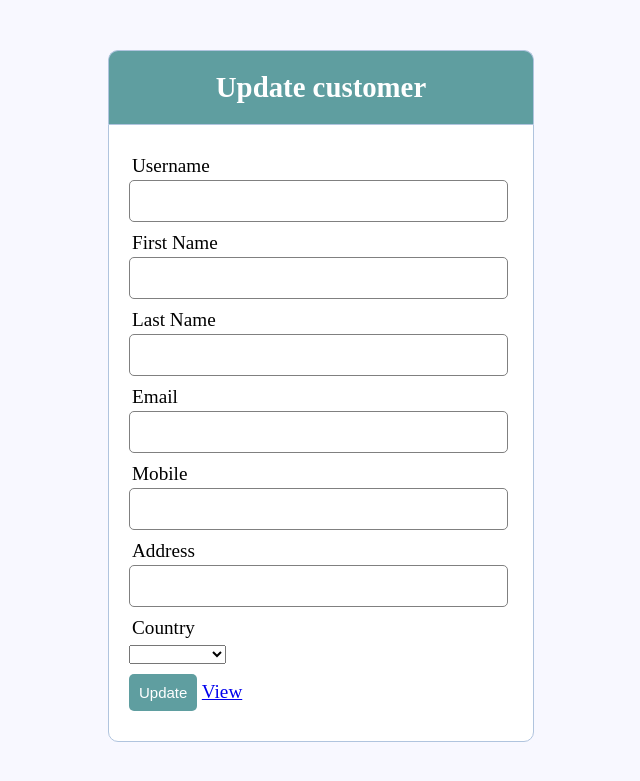
After one commit to Whourdaddy/KIT502_A2-1, a PHP site: page /php/CRUD/update_cust.php in a window 1280 px wide. The commit adds this page. Shown: the top 781 px of the page, without its empty margins (319-959 px from the left). Run offline with PHP 8.4, Linux system fonts and the light colour scheme; data that the repository does not hold is empty.

Commit message:
changes 20

```diff
--- /dev/null
+++ b/php/CRUD/update_cust.php
@@ -0,0 +1,70 @@
+<?php include('update_cust_f.php') ?>
+<!DOCTYPE html>
+<html>
+
+<head>
+        <title>Update</title>
+        <!-- <link rel="stylesheet" href="https://maxcdn.bootstrapcdn.com/bootstrap/4.0.0/css/bootstrap.min.css" integrity="sha384-Gn5384xqQ1aoWXA+058RXPxPg6fy4IWvTNh0E263XmFcJlSAwiGgFAW/dAiS6JXm" crossorigin="anonymous">
+        <link rel="stylesheet" href="css/style.css"> -->
+        <link rel="stylesheet" type="text/css" href="../../css/style.css">
+</head>
+
+<body>
+        <div class="header">
+                <h2>Update customer</h2>
+        </div>
+        <form method="post" action="update_cust.php">
+
+
+                <?php if (isset($_GET['error'])) { ?>
+                        <div class="alert alert-danger" role="alert">
+                                <?php echo $_GET['error']; ?>
+                        </div>
+                <?php } ?>
+                <div class="input-group">
+                        <label>Username</label>
+                        <input type="text" name="c_username" value="<?= $row['c_username'] ?>">
+                </div>
+
+                <div class="input-group">
+                        <label>First Name</label>
+                        <input type="text" name="c_first_name" value="<?= $row['c_first_name'] ?>">
+                </div>
+
+                <div class="input-group">
+                        <label>Last Name</label>
+                        <input type="text" name="c_last_name" value="<?= $row['c_last_name'] ?>">
+                </div>
+                <div class="input-group">
+                        <label>Email</label>
+                        <input type="email" name="c_email" value="<?= $row['c_email'] ?>">
+                </div>
+
+                <div class="input-group">
+                        <label>Mobile</label>
+                        <input type="text" name="c_mobile" value="<?= $row['c_mobile'] ?>">
+                </div>
+                <div class="input-group">
+                        <label>Address</label>
+                        <input type="text" name="c_address" value="<?= $row['c_address'] ?>">
+                </div>
+                <div class="input-group">
+                        <label>Country</label>
+                        <select class="c_country" name="c_country" value="<?= $row['c_country'] ?>"><br>
+                                <option selected value=""></option>
+                                <option value="China">China</option>
+                                <option value="Australia">Australia</option>
+                                <option value="America">America</option>
+                                <option value="Africa">Africa</option>
+                                <option value="Japan">Japan</option>
+                                <option value="South Korea">South Korea</option>
+                        </select><br>
+                </div>
+                <div class="input-group">
+                        <button type="submit" class="btn btn-primary" name="update_cust_ad">Update</button>
+                        <a href="../sys_dashboard.php" class="link-primary">View</a>
+                </div>
+        </form>
+</body>
+
+</html>
--- /dev/null
+++ b/php/CRUD/update_cust_f.php
@@ -0,0 +1,24 @@
+<?php
+
+if (isset($_GET['id'])) {
+    include "../../db_conn.php";
+
+    function validate($data)
+    {
+        $data = trim($data);
+        $data = stripslashes($data);
+        $data = htmlspecialchars($data);
+        return $data;
+    }
+
+    $id = validate($_GET['id']);
+
+    $sql = "SELECT * FROM users_customer WHERE id=$id";
+    $result = mysqli_query($db, $sql);
+
+    if (mysqli_num_rows($result) > 0) {
+        $row = mysqli_fetch_assoc($result);
+    } else {
+        header("Location: ../sys_dashboard.php");
+    }
+}
```
Also changed, not shown: php/CRUD/delete.php (deleted, +0 -25 lines), php/CRUD/update.php (deleted, +0 -56 lines), php/sys_dashboard.php (+7 -5 lines), php/temp.php (+191 -0 lines), php/temp2.php (added, +23 -0 lines), php/CRUD/delete.admin.php (deleted), php/CRUD/delete_admin.php (added), php/CRUD/update_admin.php (added).
